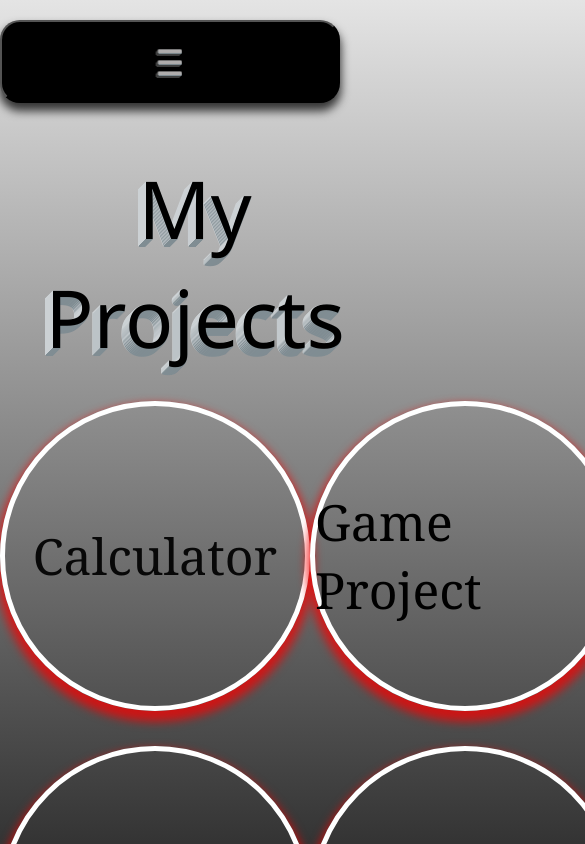
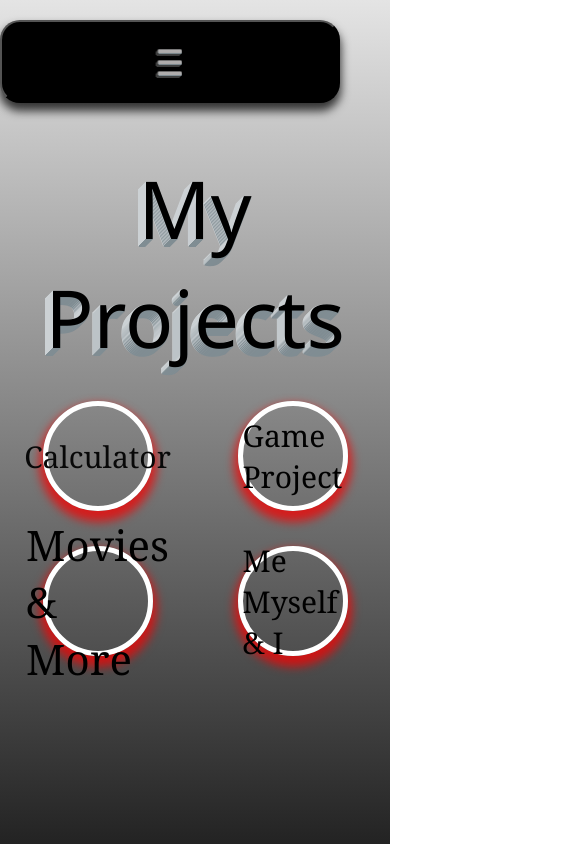
Before and after one commit to ManiG21/portfolio, a React (Create React App) app: page /projects in a window 390 px wide. Shown: the top 844 px of the page, 585 px wide, since content can reach past the window. Built offline with nearby package versions, Linux system fonts and the light colour scheme.

Commit message:
pro button size adjust

```diff
--- a/src/components/About/About.css
+++ b/src/components/About/About.css
@@ -118,3 +118,7 @@ p {
 
   }
 }
+
+/* @media (max-width: 570px) {
+
+} */
--- a/src/components/Contact/Contact.css
+++ b/src/components/Contact/Contact.css
@@ -15,3 +15,8 @@
   /* :hover .logos.logo {
     box-shadow: 0px 5px 5px 5px rgba(248, 245, 245, 0.75);
   } */
+
+
+  /* @media (max-width: 570px) {
+
+} */
--- a/src/components/Home/Home.css
+++ b/src/components/Home/Home.css
@@ -32,3 +32,8 @@
       left: 0;
     }
   }
+
+
+  /* @media (max-width: 570px) {
+
+} */
--- a/src/components/Projects/Projects.css
+++ b/src/components/Projects/Projects.css
@@ -108,7 +108,6 @@
 
   #Pro {
     color: black;
-    color: black;
     position: relative;
     animation: 3s slidein;
   }
@@ -146,3 +145,12 @@
       }
 
     }
+
+    @media (max-width: 570px) {
+      .project-button {
+        font-size: 30px;
+        height: 100px;
+        width: 100px;
+        /* border-radius: 50%; */
+      }
+}
```
